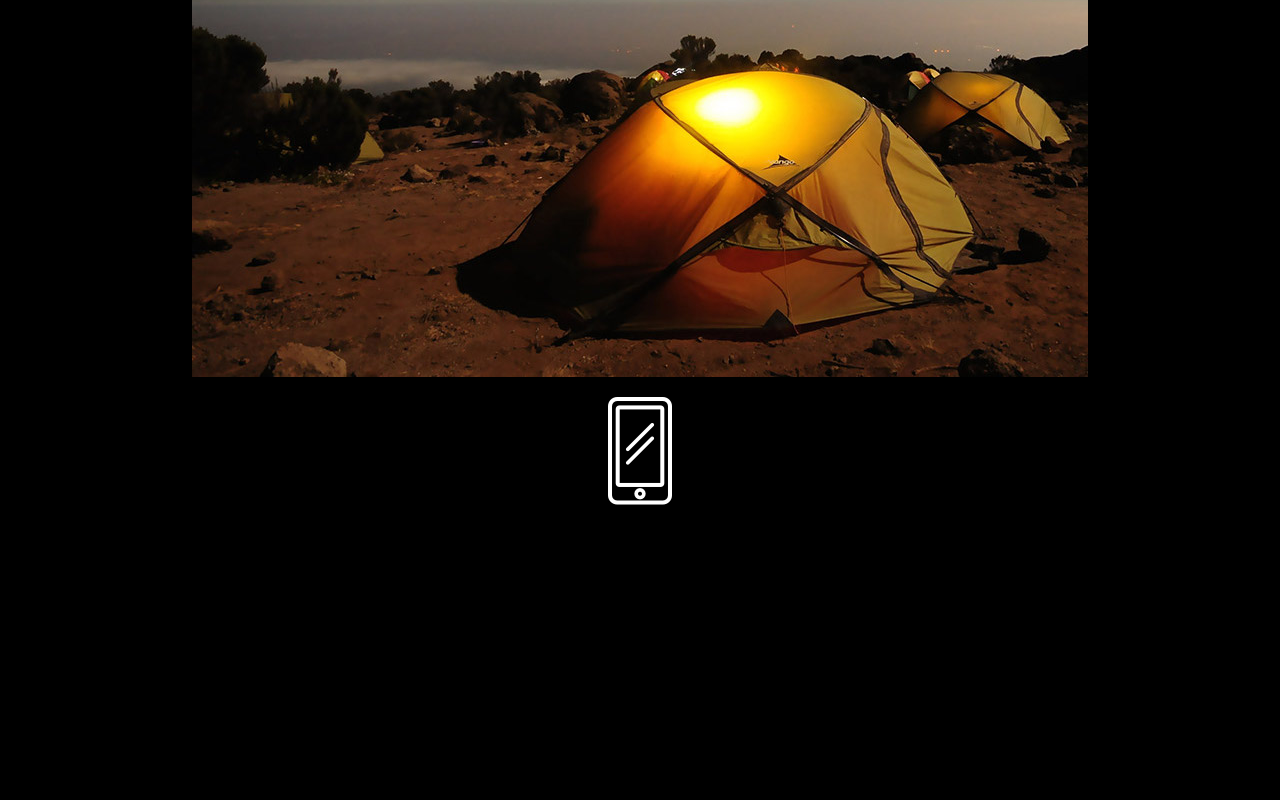
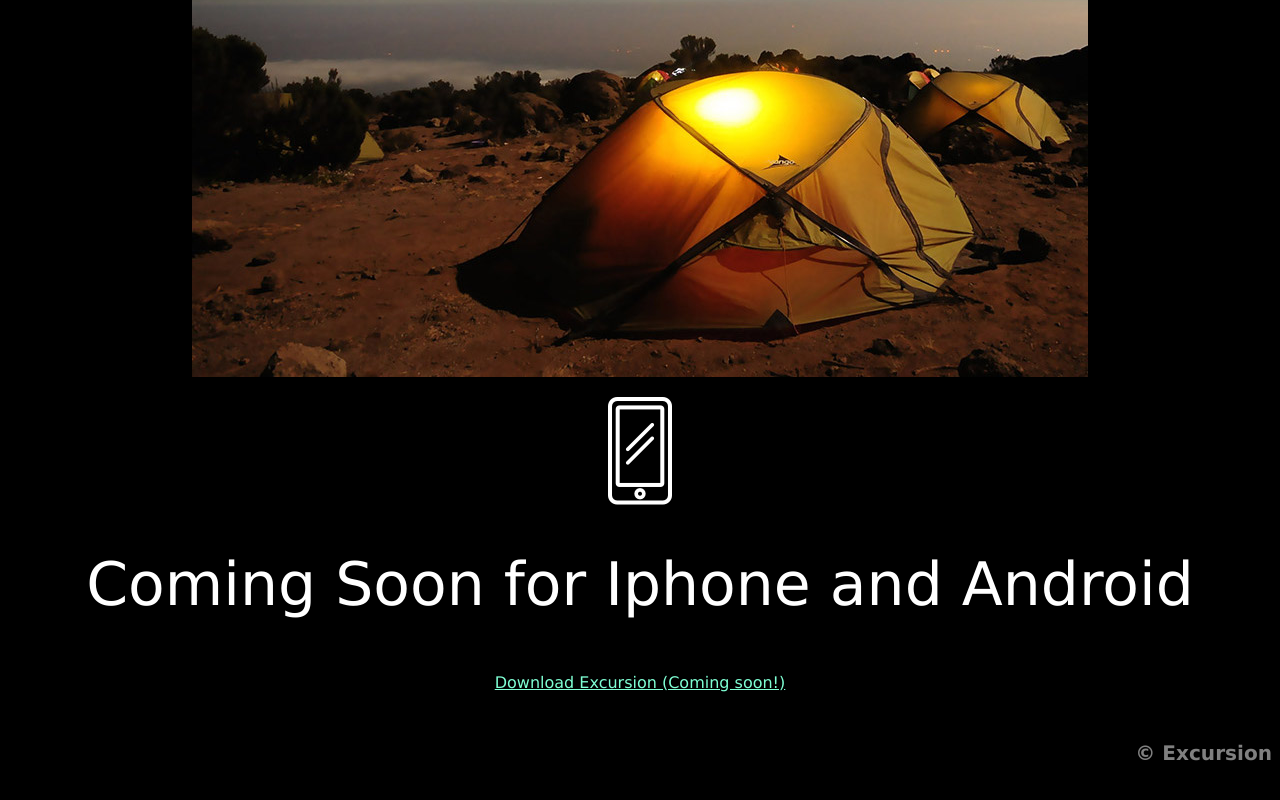
Before and after one commit to LimoKing/Excursion-Project, a plain HTML site: page index.html in a window 1280 px wide. Shown: the part 906-1706 px from the top of the page. Before the commit the page ends 1431 px from the top, so only its background shows below. Drawn offline with Linux system fonts and the light colour scheme.

Commit message:
Added Footer
The footer has been added to the web page. Final version 1.0 now

```diff
--- a/Resources/CSS/style.css
+++ b/Resources/CSS/style.css
@@ -38,3 +38,16 @@ h2
     font-size: 21px;
     color: gray;
 }
+
+/* Footer Configs */
+footer
+{
+    font-weight: normal;
+    font-size: 30px;
+}
+
+h6
+{
+    text-align: right;
+    color: gray;
+}
--- a/index.html
+++ b/index.html
@@ -24,7 +24,10 @@
     </section>
 
     <!-- Footer -->
-
-
+    <footer>
+        <h1 class="header-text">Coming Soon for Iphone and Android</h1>
+        <a class="header-link" href="index.html">Download Excursion (Coming soon!)</a>
+        <h6>© Excursion</h6>
+    </footer>
 </body>
 </html>
```
